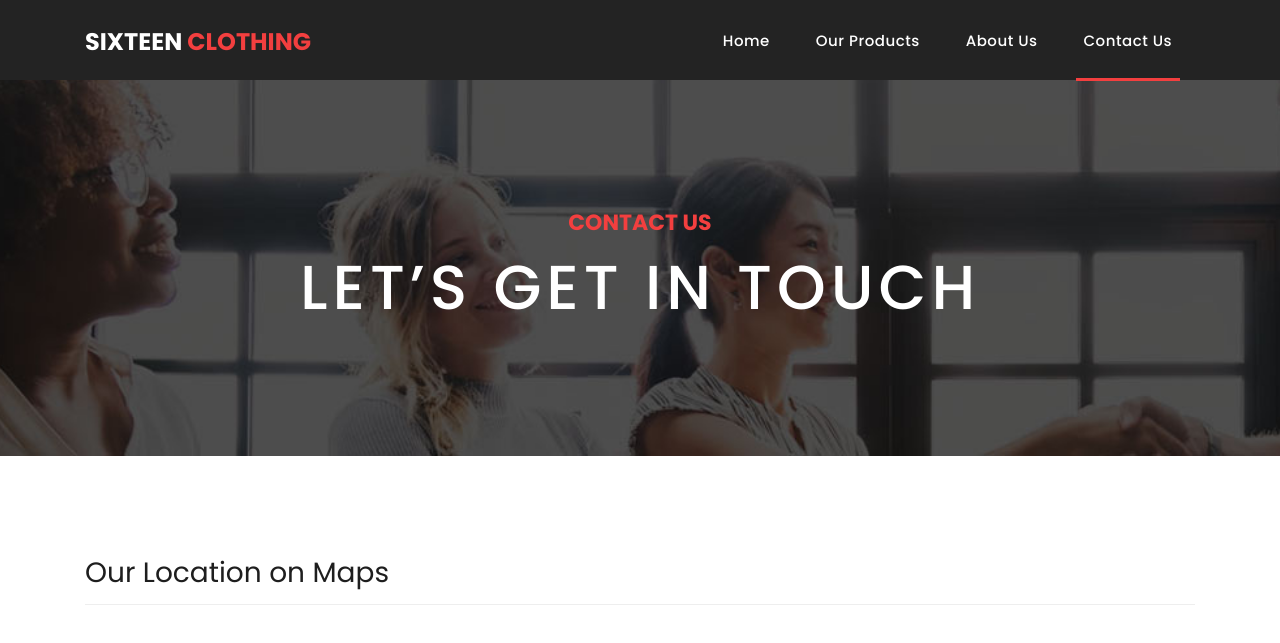
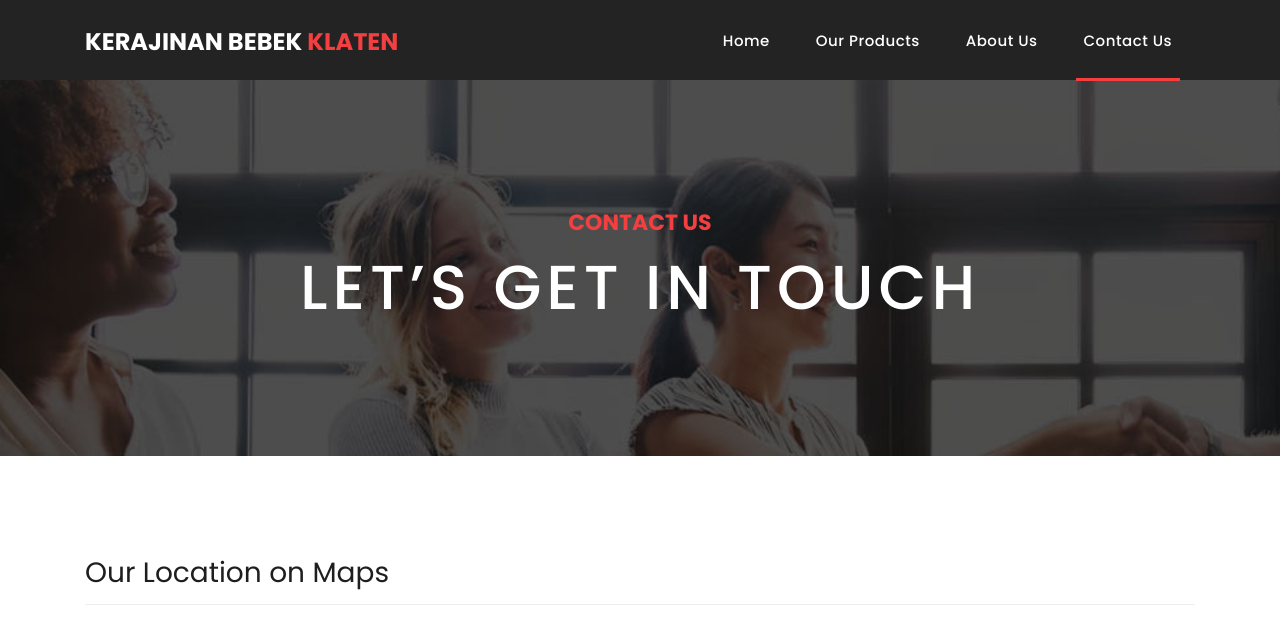
Before and after one commit to ilhamile/Kerajinan-Bebek, a plain HTML site: page contact.html in a window 1280 px wide. Shown: the top 643 px of the page. Drawn offline with Linux system fonts and the light colour scheme.

Commit message:
Update contact.html

```diff
--- a/contact.html
+++ b/contact.html
@@ -9,7 +9,7 @@
     <meta name="author" content="">
     <link href="https://fonts.googleapis.com/css?family=Poppins:100,200,300,400,500,600,700,800,900&display=swap" rel="stylesheet">
 
-    <title>Sixteen Clothing - Contact Page</title>
+    <title>Kerajinan Bebek Klaten</title>
 
     <!-- Bootstrap core CSS -->
     <link href="vendor/bootstrap/css/bootstrap.min.css" rel="stylesheet">
@@ -44,7 +44,7 @@ https://templatemo.com/tm-546-sixteen-clothing
     <header class="">
       <nav class="navbar navbar-expand-lg">
         <div class="container">
-          <a class="navbar-brand" href="index.html"><h2>Sixteen <em>Clothing</em></h2></a>
+          <a class="navbar-brand" href="index.html"><h2>Kerajinan Bebek <em>Klaten</em></h2></a>
           <button class="navbar-toggler" type="button" data-toggle="collapse" data-target="#navbarResponsive" aria-controls="navbarResponsive" aria-expanded="false" aria-label="Toggle navigation">
             <span class="navbar-toggler-icon"></span>
           </button>
```
